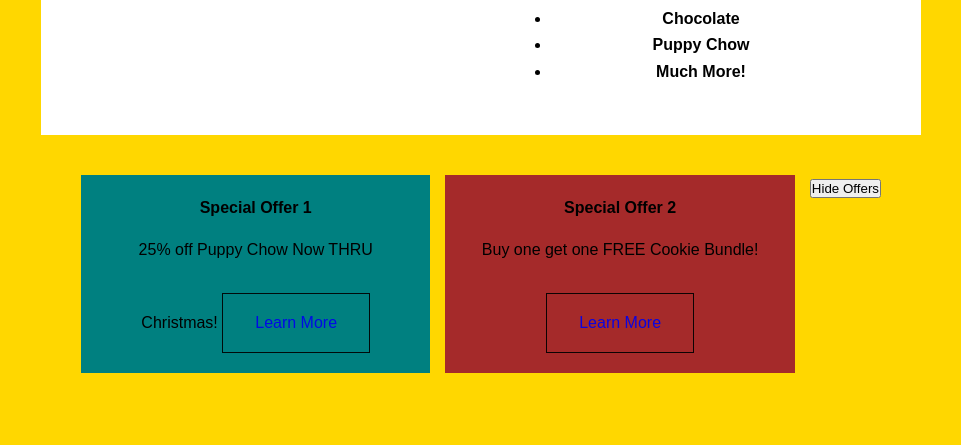
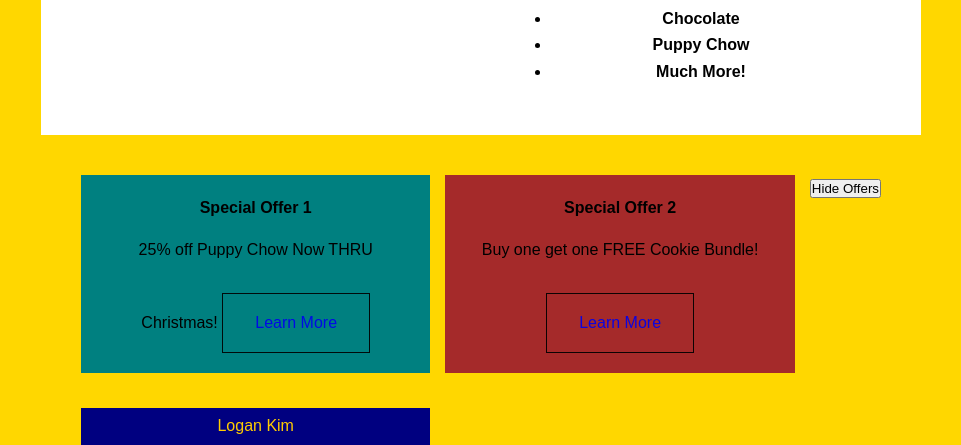
Before and after one commit to reesevw/vanderwoude-alhso-15b, a plain HTML site: page home.html in a window 1280 px wide. Shown: the part 443-888 px from the top of the page, without its empty margins (159-1120 px from the left). Before the commit the page ends 836 px from the top, so only its background shows below. Drawn offline with Linux system fonts and the light colour scheme.

Commit message:
Added my name to home.html
Please approve my pull request.

```diff
--- a/home.html
+++ b/home.html
@@ -84,6 +84,8 @@
           y.style.display = "none";
         }
       </script>
+
+      <span style="background-color: #000080; color: #ffcc00; font-family: Arial, Calibri; padding: 5px;">Logan Kim</span>
     </div>
   </body>
 </html>
```
